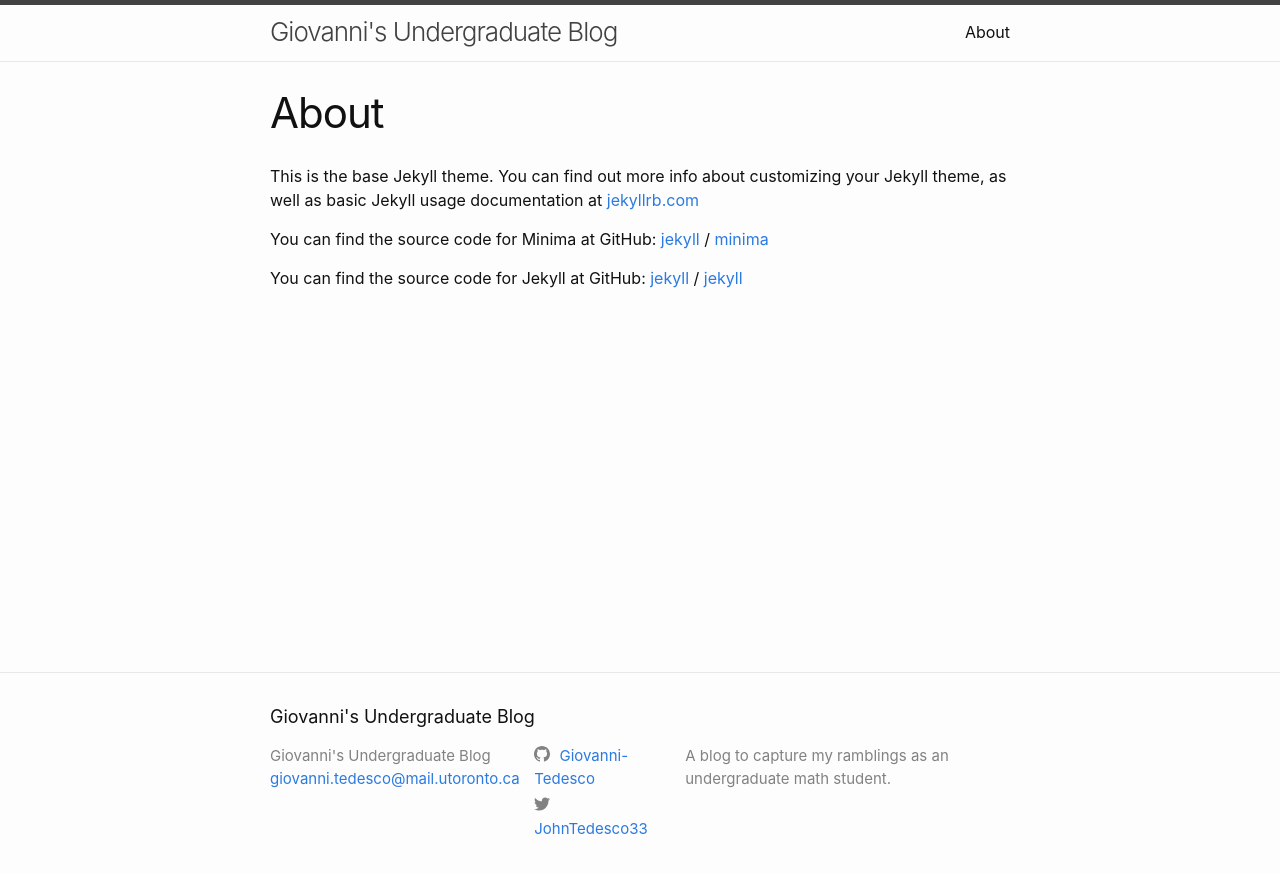
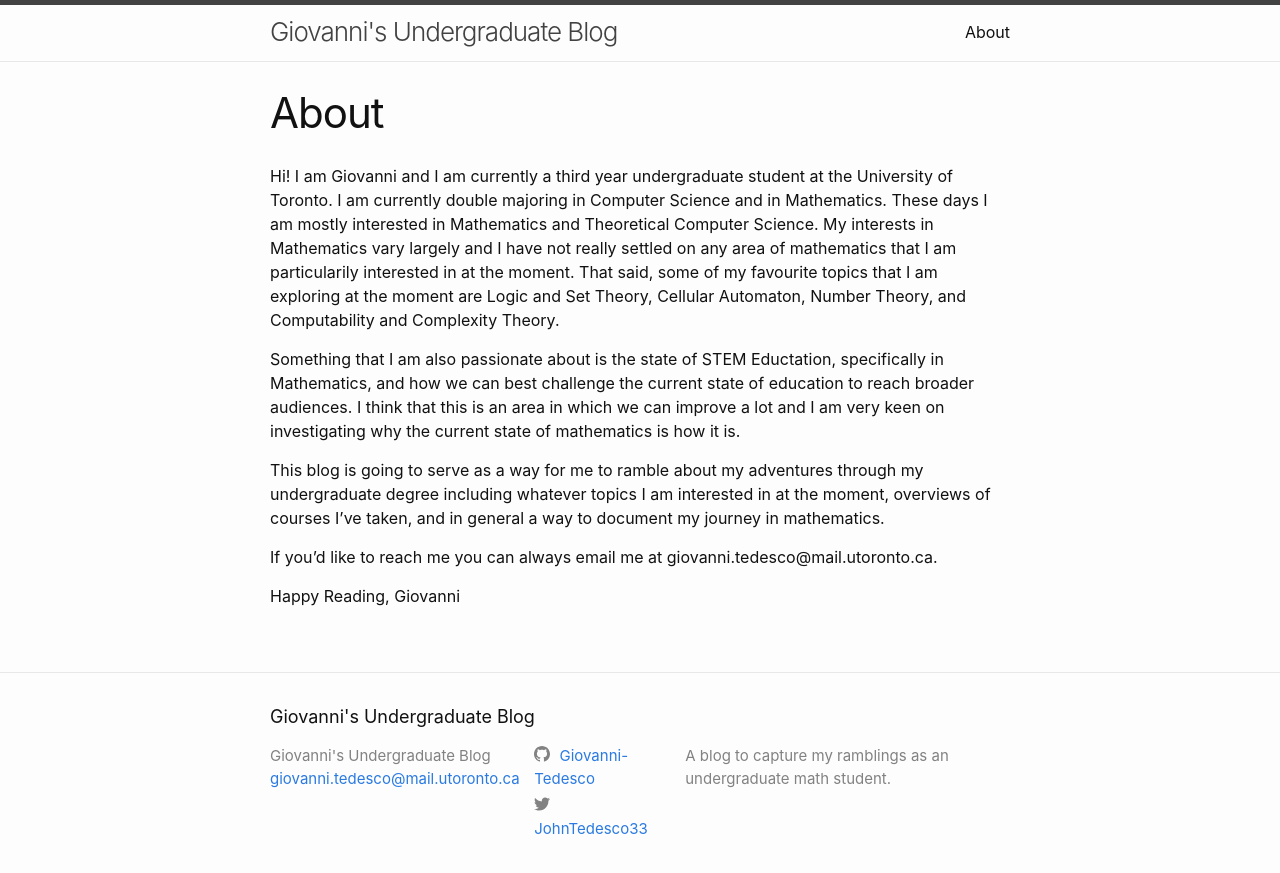
Before and after one commit to Giovanni-Tedesco/undergrad-blog, a Jekyll site: the page built from about.md, in a window 1280 px wide. Shown: the top 873 px of the page. Built offline with Jekyll 4.4.1, drawn with Linux system fonts in a browser that asks for light colours.

Commit message:
Changes to about section

```diff
--- a/about.md
+++ b/about.md
@@ -4,15 +4,13 @@ title: About
 permalink: /about/
 ---
 
-This is the base Jekyll theme. You can find out more info about customizing your Jekyll theme, as well as basic Jekyll usage documentation at [jekyllrb.com](https://jekyllrb.com/)
+Hi! I am Giovanni and I am currently a third year undergraduate student at the University of Toronto. I am currently double majoring in Computer Science and in Mathematics. These days I am mostly interested in Mathematics and Theoretical Computer Science. My interests in Mathematics vary largely and I have not really settled on any area of mathematics that I am particularily interested in at the moment. That said, some of my favourite topics that I am exploring at the moment are Logic and Set Theory, Cellular Automaton, Number Theory, and Computability and Complexity Theory.
 
-You can find the source code for Minima at GitHub:
-[jekyll][jekyll-organization] /
-[minima](https://github.com/jekyll/minima)
+Something that I am also passionate about is the state of STEM Eductation, specifically in Mathematics, and how we can best challenge the current state of education to reach broader audiences. I think that this is an area in which we can improve a lot and I am very keen on investigating why the current state of mathematics is how it is.
 
-You can find the source code for Jekyll at GitHub:
-[jekyll][jekyll-organization] /
-[jekyll](https://github.com/jekyll/jekyll)
+This blog is going to serve as a way for me to ramble about my adventures through my undergraduate degree including whatever topics I am interested in at the moment, overviews of courses I've taken, and in general a way to document my journey in mathematics.
 
+If you'd like to reach me you can always email me at giovanni.tedesco@mail.utoronto.ca.
 
-[jekyll-organization]: https://github.com/jekyll
+Happy Reading,
+Giovanni
```
